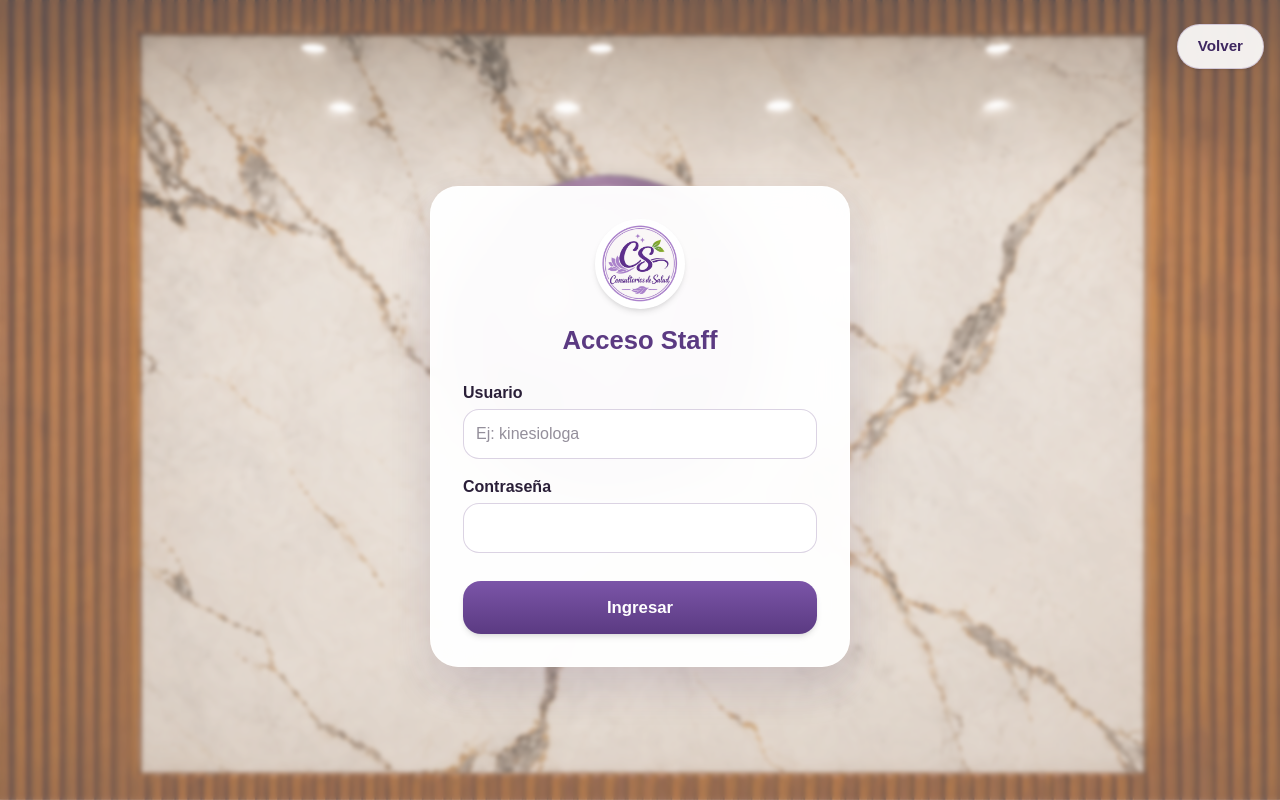
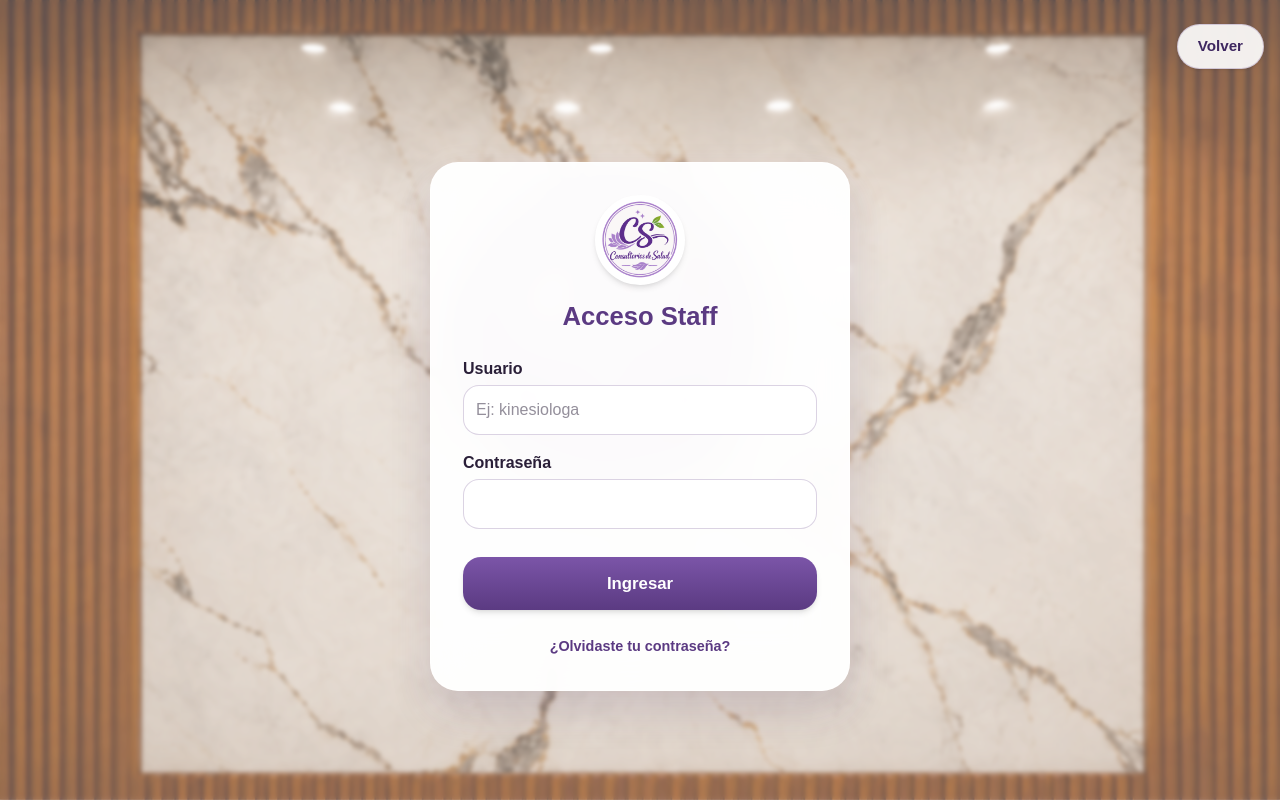
Before and after one commit to javierd981/Consultorio-Salud, a React (Vite) app: page / in a window 1280 px wide. Both pictures are taken after a click on the button "Iniciar sesión". Built offline with nearby package versions, Linux system fonts and the light colour scheme; no server answers.

Commit message:
Agrega botón de olvidar clave

```diff
--- a/src/App.jsx
+++ b/src/App.jsx
@@ -80,6 +80,24 @@ export default function App() {
     }
   };
 
+  // --- NUEVA FUNCIÓN: Recuperar contraseña ---
+  const recuperarContrasena = async () => {
+    if (!username) {
+      return mostrarMensaje('Por favor, escribí tu usuario arriba y tocá este botón de nuevo.', 'error');
+    }
+
+    const fakeEmail = `${username.toLowerCase().trim()}@consultoriocs.com`;
+    const { error } = await supabase.auth.resetPasswordForEmail(fakeEmail, {
+      redirectTo: window.location.origin // Esto redirige a la misma página una vez cambiada
+    });
+
+    if (error) {
+      mostrarMensaje('Error al enviar correo de recuperación.', 'error');
+    } else {
+      mostrarMensaje('¡Te enviamos un correo con un link para crear tu nueva clave!');
+    }
+  };
+
   const ToastNotification = () => {
     if (!toast.visible) return null;
     const bgClass = toast.tipo === 'error' ? 'bg-[#B3261E]' : 'bg-[#4C7536]';
@@ -157,6 +175,16 @@ export default function App() {
                   <button type="submit" className="w-full mt-3 text-white font-extrabold text-[1.05rem] py-3.5 rounded-[18px] bg-gradient-to-b from-violet-500 to-violet-700 shadow-md hover:-translate-y-1 transition-transform">
                     Ingresar
                   </button>
+                  {/* --- NUEVO: Botón de Olvidaste tu contraseña --- */}
+                  <div className="text-center mt-2">
+                    <button
+                      type="button"
+                      onClick={recuperarContrasena}
+                      className="text-violet-700 font-bold text-[0.9rem] hover:underline"
+                    >
+                      ¿Olvidaste tu contraseña?
+                    </button>
+                  </div>
                 </form>
               </div>
             )}
```
